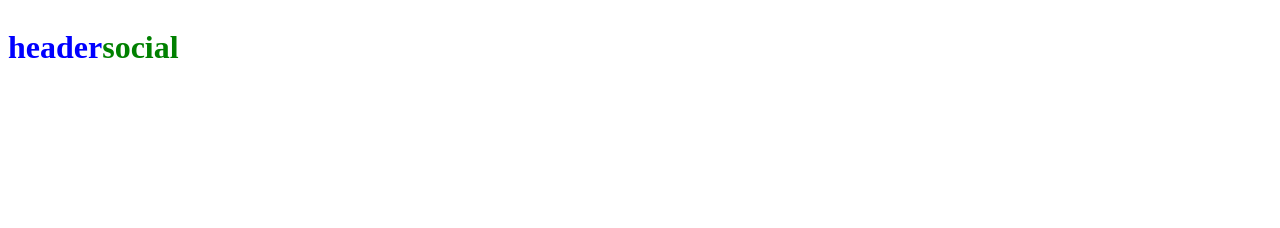
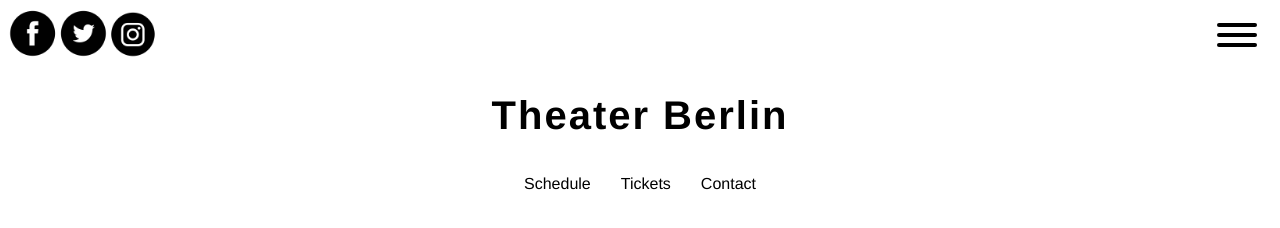
Before and after one commit to JacobWylie/kultur-test, a website: page public/index.html in a window 1280 px wide. Drawn offline with Linux system fonts and the light colour scheme; files that its build step writes are made by us from their sources; files whose address does not match are found by name.

Commit message:
styles and burger menu added with JS click listener to animate the css

```diff
--- a/public/index.html
+++ b/public/index.html
@@ -12,18 +12,38 @@
 	<body>
 
 	<header>
-		<h1>header</h1>
-		<div class="social">
-			<h1>social</h1>
+
+		<!-- Upper Navbar -->
+		<div class="primary-nav">
+			<div class="social-link">
+				<div class="social-link-icon"><a href=""><img src="./public/img/facebook.png" alt="facebook logo"></a></div>
+				<div class="social-link-icon"><a href=""><img src="./public/img/twitter.png" alt="twitter-logo"></a></div>
+				<div class="social-link-icon"><a href=""><img src="./public/img/instagram.png" alt="instagram logo"></a></div>
+			</div>
+			<div class="hamburger-menu">
+				<button class="hamburger hamburger--spin" type="button">
+  					<span class="hamburger-box">
+    					<span class="hamburger-inner"></span>
+  					</span>
+				</button>
+			</div>
 		</div>
-		<div class="menu">
+
+		<!-- Dropdown Navbar that displays when burger menu clicked -->
+		<div class="dropdown-nav">
 
 		</div>
+
+		<!-- Main Title -->
 		<div class="title">
+			<h1><a href="">Theater Berlin</a></h1>
+		</div>
 
-		</div>
-		<div class="navbar">
-
+		<!-- Seconday Navbar Underneath Title -->
+		<div class="secondary-nav">
+			<div class="secondary-nav-link"><a href="">Schedule</a></div>
+			<div class="secondary-nav-link"><a href="">Tickets</a></div>
+			<div class="secondary-nav-link"><a href="">Contact</a></div>
 		</div>
 	</header>
 
--- a/public/js/index.js
+++ b/public/js/index.js
@@ -1 +1,9 @@
-const h1 = document.querySelector('h1');
+const hamburger = document.querySelector('.hamburger');
+
+// Functionality for burger menu
+function burgerMenu() {
+	// Adds/Removes class from burger for css animation
+	this.classList.toggle('is-active');
+}
+
+hamburger.addEventListener('click', burgerMenu);
--- /dev/null
+++ b/public/sass/_header.scss
@@ -0,0 +1,58 @@
+header {
+	font-family: $font-stack;
+	// Primary Navbar Social Links and Hamburger Menu
+	.primary-nav {
+		display: flex;
+		flex-direction: row;
+		justify-content: space-between;
+		.social-link {
+			display: flex;
+			flex-direction: row;
+			.social-link-icon {
+				a {
+					transition: opacity 0.25s ease-in-out;
+					&:hover {
+						opacity: .8;
+					}
+				}
+				img {
+					width: 50px;
+				}
+			}
+		}
+		.hamburger-menu {
+
+		}
+	}
+
+	// Dropdown Navbar that display when hamburger is clicked
+
+	// Title
+	.title {
+		h1 {
+			text-align: center;
+			letter-spacing: .05em;
+			font-size: 2.5em;
+			a {
+				padding: 5px;
+			}
+		}
+	}
+
+	// Secondary Navbar
+	.secondary-nav {
+		display: flex;
+		flex-direction: row;
+		justify-content: center;
+		.secondary-nav-link {
+			margin: 10px;
+			a {
+				padding: 5px;
+				transition: opacity 0.25s ease-in-out;
+				&:hover {
+					opacity: .5;
+				}
+			}
+		}
+	}
+}
--- /dev/null
+++ b/public/sass/hamburger/_base.scss
@@ -0,0 +1,69 @@
+// Hamburger
+// ==================================================
+.hamburger {
+  padding: $hamburger-padding-y $hamburger-padding-x;
+  display: inline-block;
+  cursor: pointer;
+
+  transition-property: opacity, filter;
+  transition-duration: $hamburger-hover-transition-duration;
+  transition-timing-function: $hamburger-hover-transition-timing-function;
+
+  // Normalize (<button>)
+  font: inherit;
+  color: inherit;
+  text-transform: none;
+  background-color: transparent;
+  border: 0;
+  margin: 0;
+  overflow: visible;
+
+  &:hover {
+    @if $hamburger-hover-use-filter == true {
+      filter: $hamburger-hover-filter;
+    }
+    @else {
+      opacity: $hamburger-hover-opacity;
+    }
+  }
+}
+
+.hamburger-box {
+  width: $hamburger-layer-width;
+  height: $hamburger-layer-height * 3 + $hamburger-layer-spacing * 2;
+  display: inline-block;
+  position: relative;
+}
+
+.hamburger-inner {
+  display: block;
+  top: 50%;
+  margin-top: $hamburger-layer-height / -2;
+
+  &,
+  &::before,
+  &::after {
+    width: $hamburger-layer-width;
+    height: $hamburger-layer-height;
+    background-color: $hamburger-layer-color;
+    border-radius: $hamburger-layer-border-radius;
+    position: absolute;
+    transition-property: transform;
+    transition-duration: 0.15s;
+    transition-timing-function: ease;
+  }
+
+  &::before,
+  &::after {
+    content: "";
+    display: block;
+  }
+
+  &::before {
+    top: ($hamburger-layer-spacing + $hamburger-layer-height) * -1;
+  }
+
+  &::after {
+    bottom: ($hamburger-layer-spacing + $hamburger-layer-height) * -1;
+  }
+}
--- /dev/null
+++ b/public/sass/hamburger/_spin.scss
@@ -0,0 +1,43 @@
+@if index($hamburger-types, spin) {
+  /*
+   * Spin
+   */
+  .hamburger--spin {
+    .hamburger-inner {
+      transition-duration: 0.22s;
+      transition-timing-function: cubic-bezier(0.55, 0.055, 0.675, 0.19);
+
+      &::before {
+        transition: top 0.1s 0.25s ease-in,
+                    opacity 0.1s ease-in;
+      }
+
+      &::after {
+        transition: bottom 0.1s 0.25s ease-in,
+                    transform 0.22s cubic-bezier(0.55, 0.055, 0.675, 0.19);
+      }
+    }
+
+    &.is-active {
+      .hamburger-inner {
+        transform: rotate(225deg);
+        transition-delay: 0.12s;
+        transition-timing-function: cubic-bezier(0.215, 0.61, 0.355, 1);
+
+        &::before {
+          top: 0;
+          opacity: 0;
+          transition: top 0.1s ease-out,
+                      opacity 0.1s 0.12s ease-out;
+        }
+
+        &::after {
+          bottom: 0;
+          transform: rotate(-90deg);
+          transition: bottom 0.1s ease-out,
+                      transform 0.22s 0.12s cubic-bezier(0.215, 0.61, 0.355, 1);
+        }
+      }
+    }
+  }
+}
--- /dev/null
+++ b/public/sass/hamburger/hamburgers.scss
@@ -0,0 +1,55 @@
+@charset "UTF-8";
+/*!
+ * Hamburgers
+ * @description Tasty CSS-animated hamburgers
+ * @author Jonathan Suh @jonsuh
+ * @site https://jonsuh.com/hamburgers
+ * @link https://github.com/jonsuh/hamburgers
+ */
+
+// Settings
+// ==================================================
+$hamburger-padding-x                       : 15px !default;
+$hamburger-padding-y                       : 15px !default;
+$hamburger-layer-width                     : 40px !default;
+$hamburger-layer-height                    : 4px !default;
+$hamburger-layer-spacing                   : 6px !default;
+$hamburger-layer-color                     : #000 !default;
+$hamburger-layer-border-radius             : 4px !default;
+$hamburger-hover-opacity                   : 0.7 !default;
+$hamburger-hover-transition-duration       : 0.15s !default;
+$hamburger-hover-transition-timing-function: linear !default;
+
+// To use CSS filters as the hover effect instead of opacity,
+// set $hamburger-hover-use-filter as true and
+// change the value of $hamburger-hover-filter accordingly.
+$hamburger-hover-use-filter: false !default;
+$hamburger-hover-filter    : opacity(50%) !default;
+
+// Types (Remove or comment out what you don’t need)
+// ==================================================
+$hamburger-types: (
+  spin,
+) !default;
+
+// Base Hamburger (We need this)
+// ==================================================
+@import "base";
+@import "spin";
+
+
+// ==================================================
+// Cooking up additional types:
+//
+// The Sass for each hamburger type should be nested
+// inside an @if directive to check whether or not
+// it exists in $hamburger-types so only the CSS for
+// included types are generated.
+//
+// e.g. hamburgers/types/_new-type.scss
+//
+// @if index($hamburger-types, new-type) {
+//   .hamburger--new-type {
+//     ...
+//   }
+// }
--- a/public/sass/index.scss
+++ b/public/sass/index.scss
@@ -1,9 +1,16 @@
+// Variables
 $font-stack: Helvetica, sans-serif;
 
-header {
-	display: flex;
-	color: blue;
-	.social {
-		color: green;
-	}
+// Base styles for entire site
+*:focus {
+    outline: none;
 }
+
+a {
+	text-decoration: none;
+	color: black;
+}
+
+// Import SCSS Partials
+@import 'header';
+@import 'hamburger/hamburgers'
```
Also changed, not shown: index.html (+1 -1 lines), build/build.min.css, build/build.min.js, public/img/facebook.png (added), public/img/instagram.png (added), public/img/twitter.png (added).
